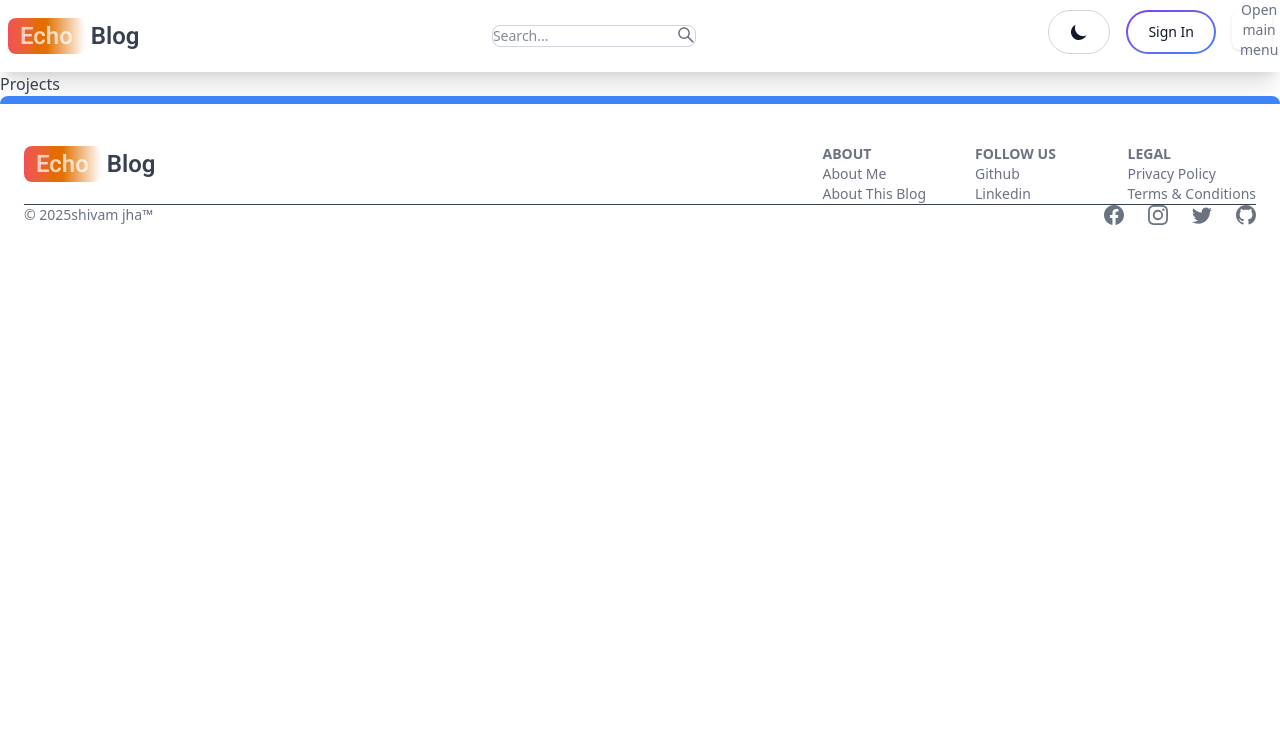
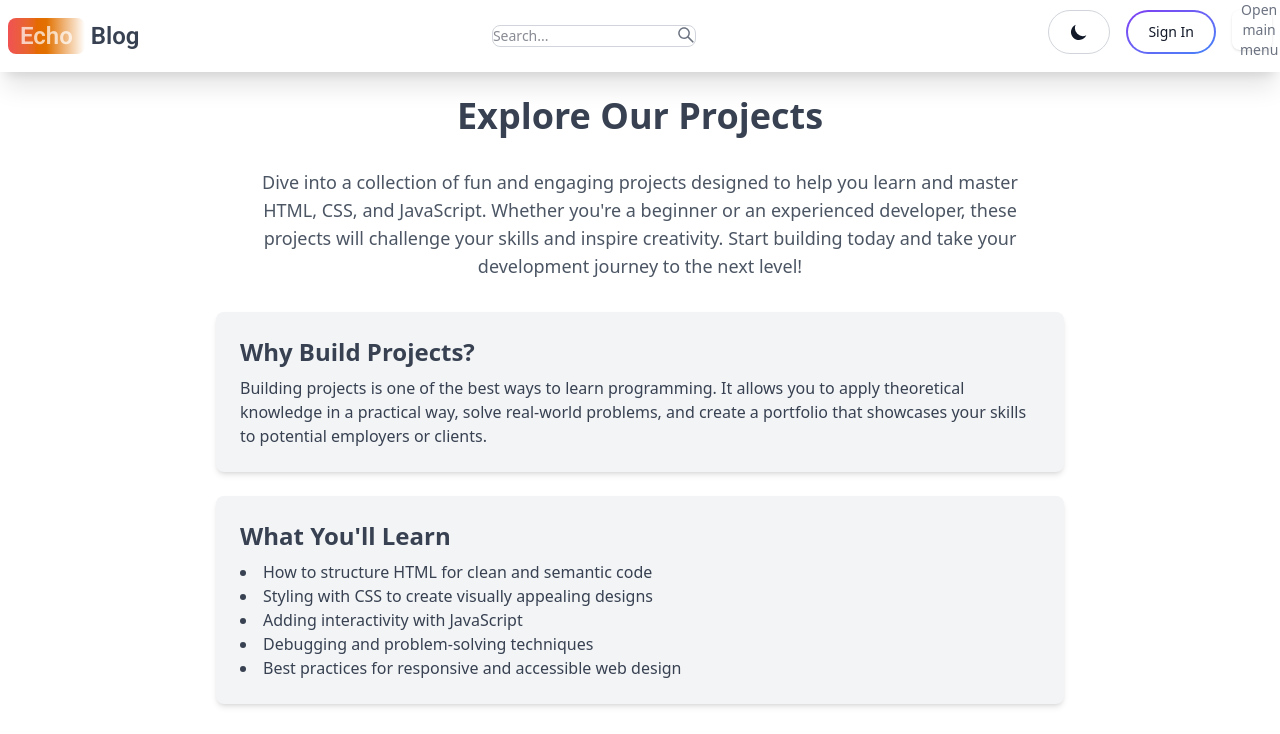
Before and after one commit to Jha-Shiva/Blog_Project, a React (Vite) app in the folder client/: page /projects in a window 1280 px wide. Shown: the top 734 px of the page. Built offline with nearby package versions, Linux system fonts and the light colour scheme; no server answers.

Commit message:
Complete about and project pages

```diff
--- a/client/src/pages/About.jsx
+++ b/client/src/pages/About.jsx
@@ -1,8 +1,41 @@
-import React from 'react'
+import CallToAction from '../components/CallToAction';
 
 const About = () => {
   return (
-    <div>About</div>
+    <div className='min-h-screen flex items-center justify-center'>
+      <div className='max-w-2xl mx-auto p-3 text-center'>
+        <div>
+          <h1 className='text-3xl font font-semibold text-center my-7'>
+            About Echo Blog
+          </h1>
+          <div className='text-md text-gray-500 flex flex-col gap-6'>
+            <p>
+              Welcome to Echo Blog! This blog was created by Shivam Jha
+              as a personal project to share his thoughts and ideas with the
+              world. Shivam is a passionate developer who loves to write about
+              technology, coding, and everything in between.
+            </p>
+
+            <p>
+              On this blog, you'll find weekly articles and tutorials on topics
+              such as web development, software engineering, and programming
+              languages. Shivam is always learning and exploring new
+              technologies, so be sure to check back often for new content!
+            </p>
+
+            <p>
+              We encourage you to leave comments on our posts and engage with
+              other readers. You can like other people's comments and reply to
+              them as well. We believe that a community of learners can help
+              each other grow and improve.
+            </p>
+          </div>
+        </div>
+        <div className='mt-10'>
+          <CallToAction />
+        </div>
+      </div>
+    </div>
   )
 }
 
--- a/client/src/pages/Projects.jsx
+++ b/client/src/pages/Projects.jsx
@@ -1,8 +1,43 @@
-import React from 'react'
+import CallToAction from '../components/CallToAction';
 
 const Projects = () => {
   return (
-    <div>Projects</div>
+    <div className='min-h-screen max-w-4xl mx-auto flex justify-center gap-8 items-center flex-col p-6'>
+      <h1 className='text-4xl font-bold text-center'>Explore Our Projects</h1>
+      <p className='text-lg text-gray-600 text-center max-w-3xl'>
+        Dive into a collection of fun and engaging projects designed to help you
+        learn and master HTML, CSS, and JavaScript. Whether you're a beginner or
+        an experienced developer, these projects will challenge your skills and
+        inspire creativity. Start building today and take your development
+        journey to the next level!
+      </p>
+      <div className='w-full flex flex-col gap-6'>
+        <section className='bg-gray-100 p-6 rounded-lg shadow-md'>
+          <h2 className='text-2xl font-semibold dark:text-gray-900'>
+            Why Build Projects?
+          </h2>
+          <p className='text-gray-700 mt-2'>
+            Building projects is one of the best ways to learn programming. It
+            allows you to apply theoretical knowledge in a practical way, solve
+            real-world problems, and create a portfolio that showcases your
+            skills to potential employers or clients.
+          </p>
+        </section>
+        <section className='bg-gray-100 p-6 rounded-lg shadow-md'>
+          <h2 className='text-2xl font-semibold dark:text-gray-900'>
+            What You'll Learn
+          </h2>
+          <ul className='list-disc list-inside text-gray-700 mt-2'>
+            <li>How to structure HTML for clean and semantic code</li>
+            <li>Styling with CSS to create visually appealing designs</li>
+            <li>Adding interactivity with JavaScript</li>
+            <li>Debugging and problem-solving techniques</li>
+            <li>Best practices for responsive and accessible web design</li>
+          </ul>
+        </section>
+      </div>
+      <CallToAction />
+    </div>
   )
 }
 
```
